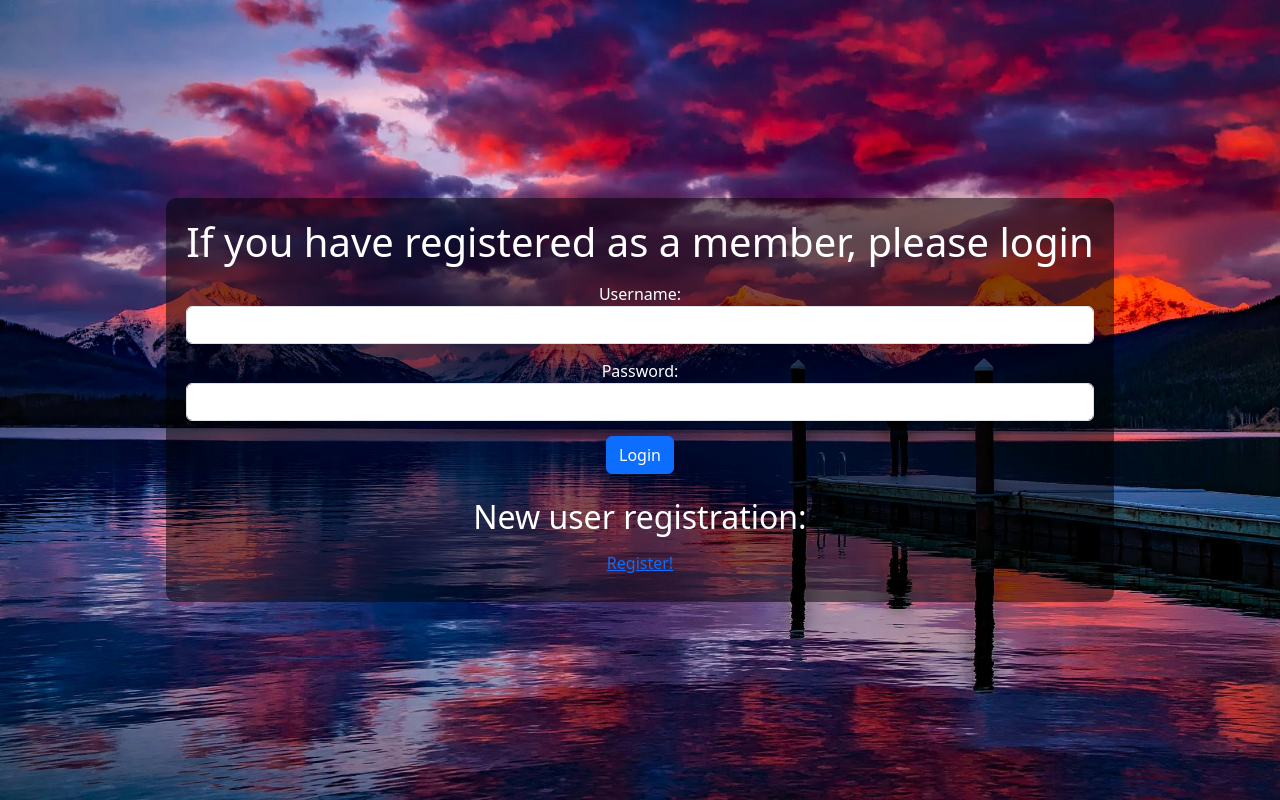
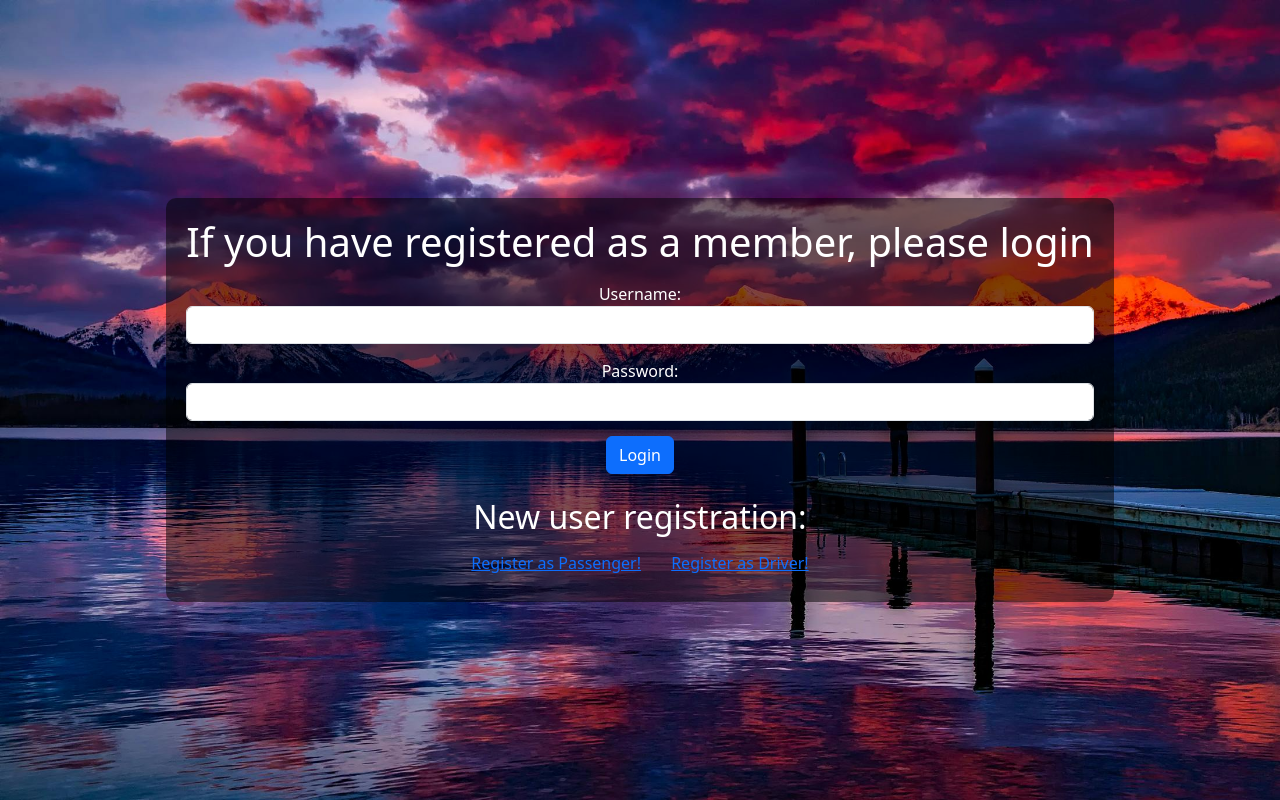
Before and after one commit to Tono-vacn/RideShare_webapp, a Django app: page /base/login/ in a window 1280 px wide. Run offline with Django 4.2, Linux system fonts and the light colour scheme; some libraries are stand-ins or nearby versions.

Commit message:
divide register, add p to d

```diff
--- a/web-app/base/templates/base/index_passenger.html
+++ b/web-app/base/templates/base/index_passenger.html
@@ -32,7 +32,7 @@
 
         <button type="button">
             <a
-            {% comment %} href="{% url  'registerdriver' myuser.user.id %}" {% endcomment %}
+            href="{% url  'base:register_as_driver' cur_user.id %}"
             >Register as driver</a>
         </button>
 
--- a/web-app/base/templates/base/login.html
+++ b/web-app/base/templates/base/login.html
@@ -30,8 +30,11 @@
             </form>
             <h2 class="mt-4">New user registration:</h2>
             <a
-             href="{% url 'base:register' %}"
-            class="btn btn-link">Register!</a>
+             href="{% url 'base:register' flag="Passenger"%}"
+            class="btn btn-link">Register as Passenger!</a>
+            <a
+             href="{% url 'base:register' flag="Driver"%}"
+            class="btn btn-link">Register as Driver!</a>
         </div>
         </div>
     </body>
--- a/web-app/base/urls.py
+++ b/web-app/base/urls.py
@@ -8,8 +8,9 @@ urlpatterns = [
     # path("", views.index, name="index"),
     path("", views.init_page, name="init_page"),
     path("login/", views.login, name="login"),
-    path("register/", views.register, name="register"),
+    path("register/<str:flag>", views.register, name="register"),
     path("logout/", views.logout, name="logout"),
     path("<str:id>/index/", views.index, name="index"),
     path("<str:id>/edit_profile/", views.edit_profile, name="edit_profile"),
+    path("<str:id>/register_as_driver/", views.register_as_driver, name="register_as_driver"),
 ]
--- a/web-app/base/views.py
+++ b/web-app/base/views.py
@@ -13,7 +13,7 @@ from django.core.mail import send_mail
 # Create your views here.
 
 from .models import *
-from .forms import CreateCustomUserForm, PasswordChangeForm, EditDriverForm, EditPassengerForm, CreatDriverForm
+from .forms import CreateDriverForm,CreatePassengerForm, PasswordChangeForm, EditDriverForm, EditPassengerForm, CreatDriverForm_ADD
 
 
 def init_page(request):
@@ -41,19 +41,20 @@ def logout(request):
   return redirect("base:login")
   # return HttpResponseRedirect(reverse("base:login"))
 
-def register(request):
+def register(request, flag):
     if request.method == 'POST':
-        form = CreateCustomUserForm(request.POST)
+        form = CreatePassengerForm(request.POST) if flag == "Passenger" else CreateDriverForm(request.POST)
         if form.is_valid():
-            # user = form.save()
-            # my_user = CustomUser.objects.create(user)
+            user = form.save(commit=False)
+
             # my_user.save()
-            form.save()
+            user.user_cata = "Passenger" if flag == "Passenger" else "Driver"
+            user.save()
             return redirect('base:login')
         else:
             messages.info(request, "invalid form")
     else:
-        form = CreateCustomUserForm()
+        form = CreatePassengerForm() if flag == "Passenger" else CreateDriverForm()
 
     return render(request,'base/register.html',{'form':form})
 
@@ -85,12 +86,20 @@ def edit_profile(request, id):
 
 
 def register_as_driver(request,id):
-  cur_user = get_object_or_404(CustomUser, id = id)
+  # cur_user = get_object_or_404(CustomUser, id = id)
+  cur_user = request.user
   if request.method == "POST":
     # cur_user.user_cata = "Driver"
-    form = CreatDriverForm(request.POST, instance = cur_user)
+    form = CreatDriverForm_ADD(request.POST, instance = cur_user)
     if form.is_valid():
+      cur_user.user_cata = "Driver"
       form.save()
+      return redirect("base:index", id = id)
+    else:
+      messages.info(request, "invalid form")
+  else:
+    form = CreatDriverForm_ADD(instance = cur_user)
+  return render(request, "base/register_as_driver.html", {'form':form, 'user':cur_user})
 
 
   # return HttpResponse("test")
```
Also changed, not shown: web-app/base/forms.py (+8 -3 lines), web-app/base/templates/base/register_as_driver.html (added, +29 -0 lines).
